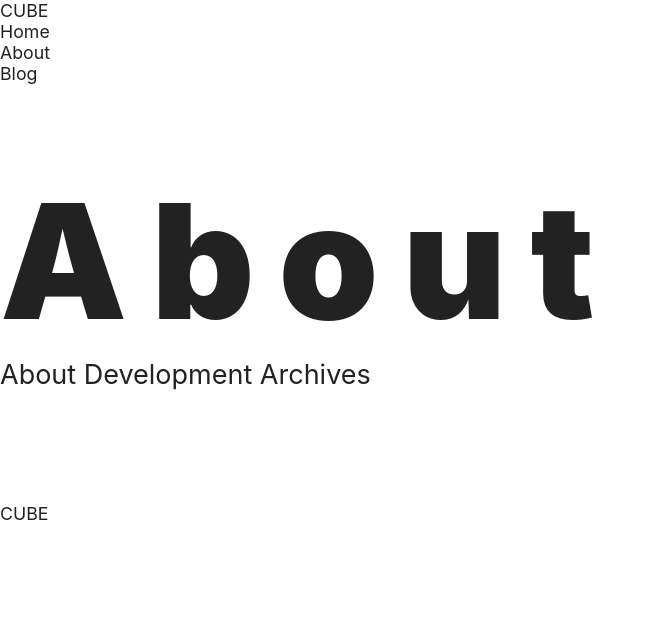
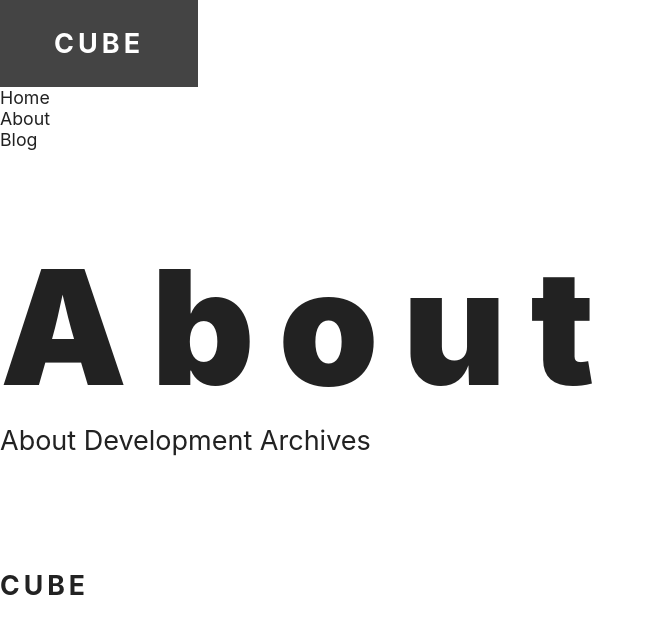
Before and after one commit to canopus-m-satoshi/next-react-website, a Next.js app: page /about in a window 1280 px wide. Shown: the top 634 px of the page, without its empty margins (0-655 px from the left). Built offline with nearby package versions, Linux system fonts and the light colour scheme.

Commit message:
styled logo.js

```diff
--- a/components/header.js
+++ b/components/header.js
@@ -4,7 +4,7 @@ import Nav from 'components/nav'
 const Header = () => {
   return (
     <header>
-      <Logo />
+      <Logo boxOn />
       <Nav />
     </header>
   )
--- a/components/logo.js
+++ b/components/logo.js
@@ -1,9 +1,10 @@
 import Link from 'next/link'
+import styles from 'styles/logo.module.css'
 
-const Logo = () => {
+const Logo = ({ boxOn = false }) => {
   return (
     <Link href="/">
-      <a>CUBE</a>
+      <a className={boxOn ? styles.box : styles.basic}>CUBE</a>
     </Link>
   )
 }
```
